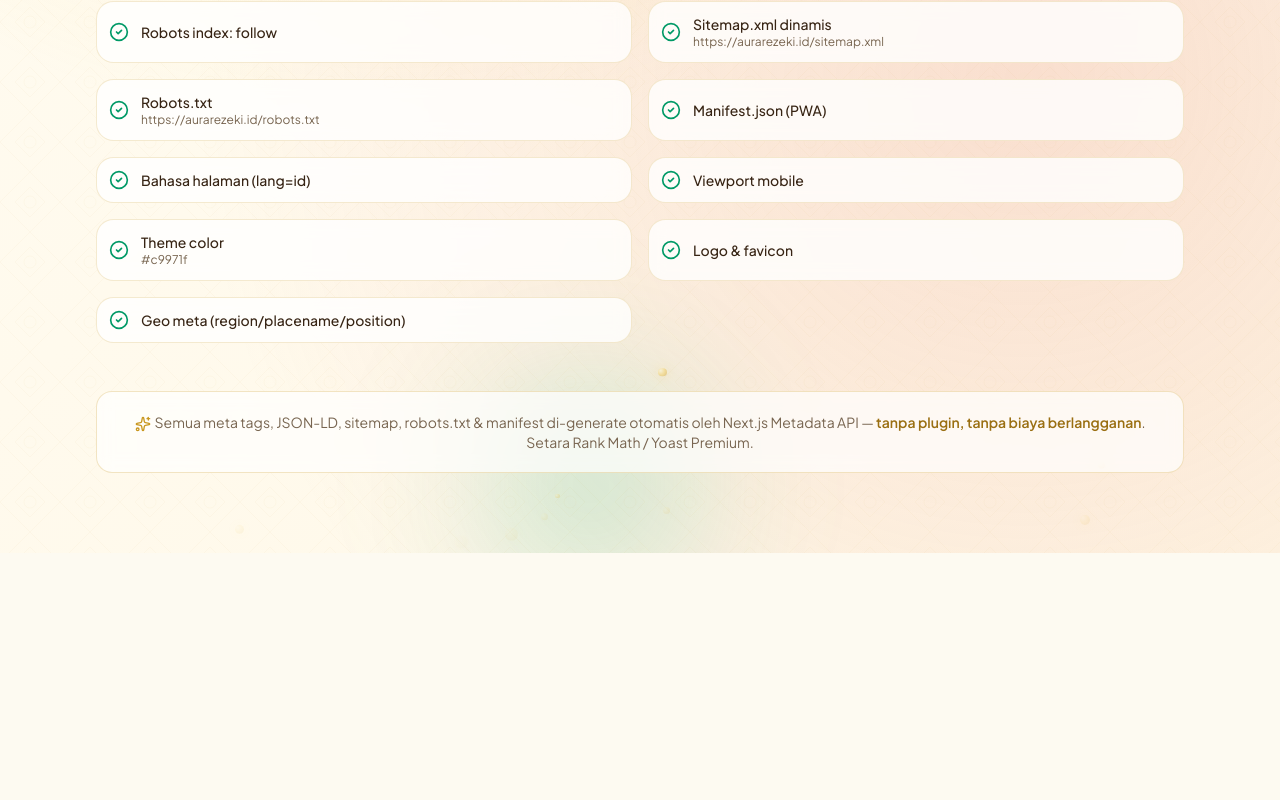
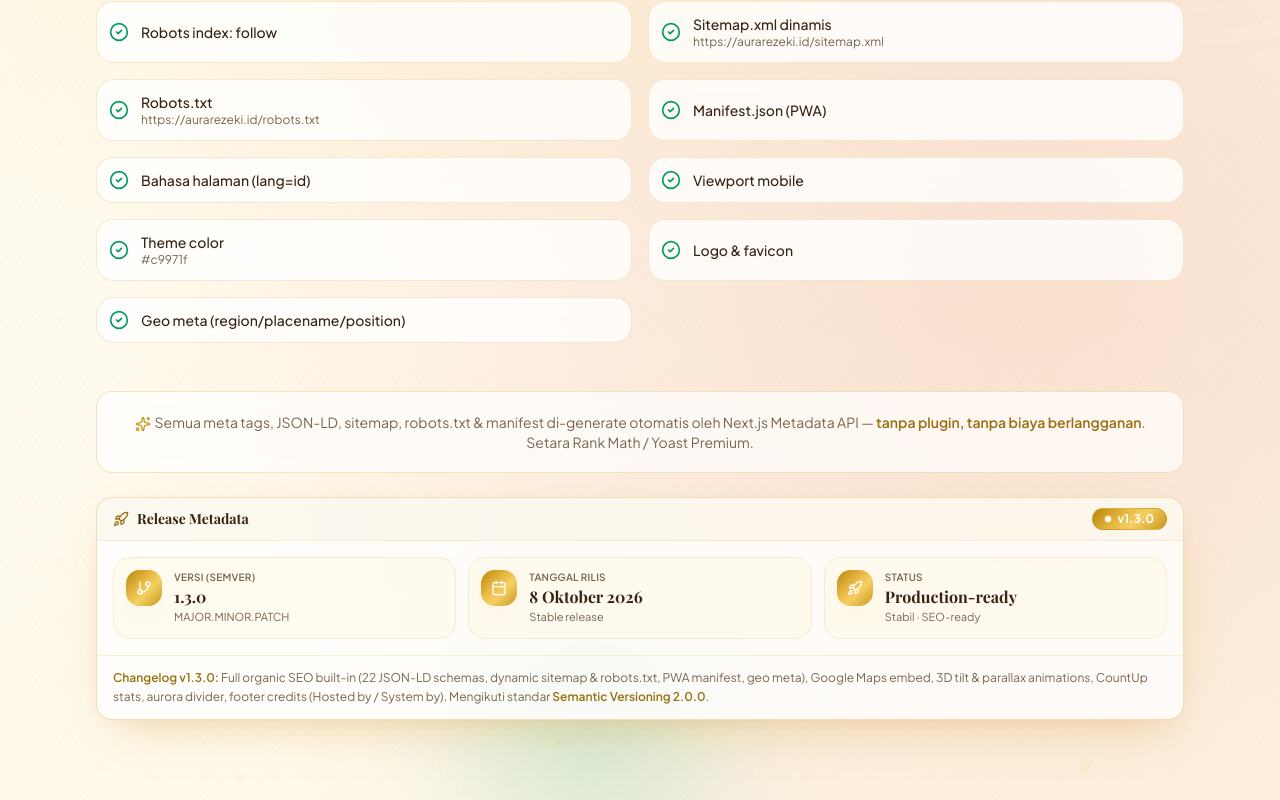
Before and after one commit to gunaracorp/aurarezeki, a Next.js app: page /seo in a window 1280 px wide. Shown: the part 1028-1828 px from the top of the page. Before the commit the page ends 1581 px from the top, so only its background shows below. Built offline with nearby package versions, Linux system fonts and the light colour scheme.

Commit message:
3ce88837-fa77-4461-873b-008d6d7cb7ad

```diff
--- a/package.json
+++ b/package.json
@@ -1,6 +1,6 @@
 {
   "name": "nextjs_tailwind_shadcn_ts",
-  "version": "0.2.1",
+  "version": "1.3.0",
   "private": true,
   "scripts": {
     "dev": "next dev -p 3000 2>&1 | tee dev.log",
--- a/src/components/aura/footer.tsx
+++ b/src/components/aura/footer.tsx
@@ -222,9 +222,18 @@ export function Footer() {
 
           {/* copyright row */}
           <div className="mt-6 flex flex-col items-center justify-between gap-3 sm:flex-row">
-            <p className="text-xs text-amber-100/60">
-              &copy; {new Date().getFullYear()} {SITE.brand}. Hak cipta dilindungi.
-            </p>
+            <div className="flex flex-wrap items-center gap-3">
+              <p className="text-xs text-amber-100/60">
+                &copy; {new Date().getFullYear()} {SITE.brand}. Hak cipta dilindungi.
+              </p>
+              <span
+                title="Versi rilis (Semantic Versioning)"
+                className="inline-flex items-center gap-1 rounded-full border border-gold/30 bg-gold/10 px-2.5 py-0.5 text-[11px] font-semibold text-gold-light"
+              >
+                <span className="h-1.5 w-1.5 rounded-full bg-gold-light animate-pulse-glow" />
+                v1.3.0
+              </span>
+            </div>
             <p className="inline-flex items-center gap-1.5 text-xs text-amber-100/60">
               Dibuat dengan{" "}
               <Heart className="h-3.5 w-3.5 fill-rose-400 text-rose-400" /> &amp;
--- a/src/components/aura/seo-dashboard.tsx
+++ b/src/components/aura/seo-dashboard.tsx
@@ -19,6 +19,9 @@ import {
   Link2,
   ChevronDown,
   Star,
+  GitBranch,
+  Calendar,
+  Rocket,
 } from "lucide-react";
 import {
   Accordion,
@@ -201,6 +204,64 @@ export function SeoDashboard({ siteUrl }: { siteUrl: string }) {
             </p>
           </div>
         </Reveal>
+
+        {/* Release metadata */}
+        <Reveal delay={0.25} className="mt-6">
+          <div className="overflow-hidden rounded-2xl border border-gold/30 bg-white/80 backdrop-blur shadow-warm">
+            <div className="flex items-center gap-2 border-b border-gold/15 bg-gold/5 px-4 py-2.5">
+              <Rocket className="h-4 w-4 text-gold-deep" />
+              <h3 className="font-display text-sm font-bold text-foreground">
+                Release Metadata
+              </h3>
+              <span className="ml-auto inline-flex items-center gap-1.5 rounded-full border border-gold/40 bg-gold-gradient px-3 py-0.5 text-xs font-bold text-white shadow-warm">
+                <span className="h-1.5 w-1.5 rounded-full bg-white animate-pulse-glow" />
+                v1.3.0
+              </span>
+            </div>
+            <div className="grid grid-cols-1 gap-3 p-4 sm:grid-cols-3">
+              <ReleaseItem
+                icon={GitBranch}
+                label="Versi (SemVer)"
+                value="1.3.0"
+                hint="MAJOR.MINOR.PATCH"
+              />
+              <ReleaseItem
+                icon={Calendar}
+                label="Tanggal Rilis"
+                value={new Date().toLocaleDateString("id-ID", {
+                  day: "numeric",
+                  month: "long",
+                  year: "numeric",
+                })}
+                hint="Stable release"
+              />
+              <ReleaseItem
+                icon={Rocket}
+                label="Status"
+                value="Production-ready"
+                hint="Stabil · SEO-ready"
+              />
+            </div>
+            <div className="border-t border-gold/15 px-4 py-3">
+              <p className="text-xs leading-relaxed text-muted-foreground">
+                <span className="font-semibold text-gold-deep">Changelog v1.3.0:</span>{" "}
+                Full organic SEO built-in (22 JSON-LD schemas, dynamic sitemap &amp;
+                robots.txt, PWA manifest, geo meta), Google Maps embed, 3D tilt &amp;
+                parallax animations, CountUp stats, aurora divider, footer credits
+                (Hosted by / System by). Mengikuti standar{" "}
+                <a
+                  href="https://semver.org"
+                  target="_blank"
+                  rel="noopener noreferrer"
+                  className="font-semibold text-gold-deep underline-offset-2 hover:underline"
+                >
+                  Semantic Versioning 2.0.0
+                </a>
+                .
+              </p>
+            </div>
+          </div>
+        </Reveal>
       </div>
     </div>
   );
@@ -230,6 +291,35 @@ function StatTile({
       </span>
       <p className="mt-2 font-display text-lg font-bold text-foreground">{value}</p>
       <p className="text-[11px] font-medium uppercase tracking-wide text-muted-foreground">{label}</p>
+    </div>
+  );
+}
+
+function ReleaseItem({
+  icon: Icon,
+  label,
+  value,
+  hint,
+}: {
+  icon: typeof Star;
+  label: string;
+  value: string;
+  hint?: string;
+}) {
+  return (
+    <div className="flex items-start gap-3 rounded-xl border border-gold/15 bg-cream/60 p-3">
+      <span className="grid h-9 w-9 shrink-0 place-items-center rounded-lg bg-gold-gradient text-white shadow-warm">
+        <Icon className="h-4 w-4" />
+      </span>
+      <div className="min-w-0">
+        <p className="text-[10px] font-semibold uppercase tracking-wide text-muted-foreground">
+          {label}
+        </p>
+        <p className="truncate font-display text-base font-bold text-foreground">
+          {value}
+        </p>
+        {hint && <p className="text-[11px] text-muted-foreground">{hint}</p>}
+      </div>
     </div>
   );
 }
```
Also changed, not shown: 1 other file (tests, documents, lock files or other folders).
